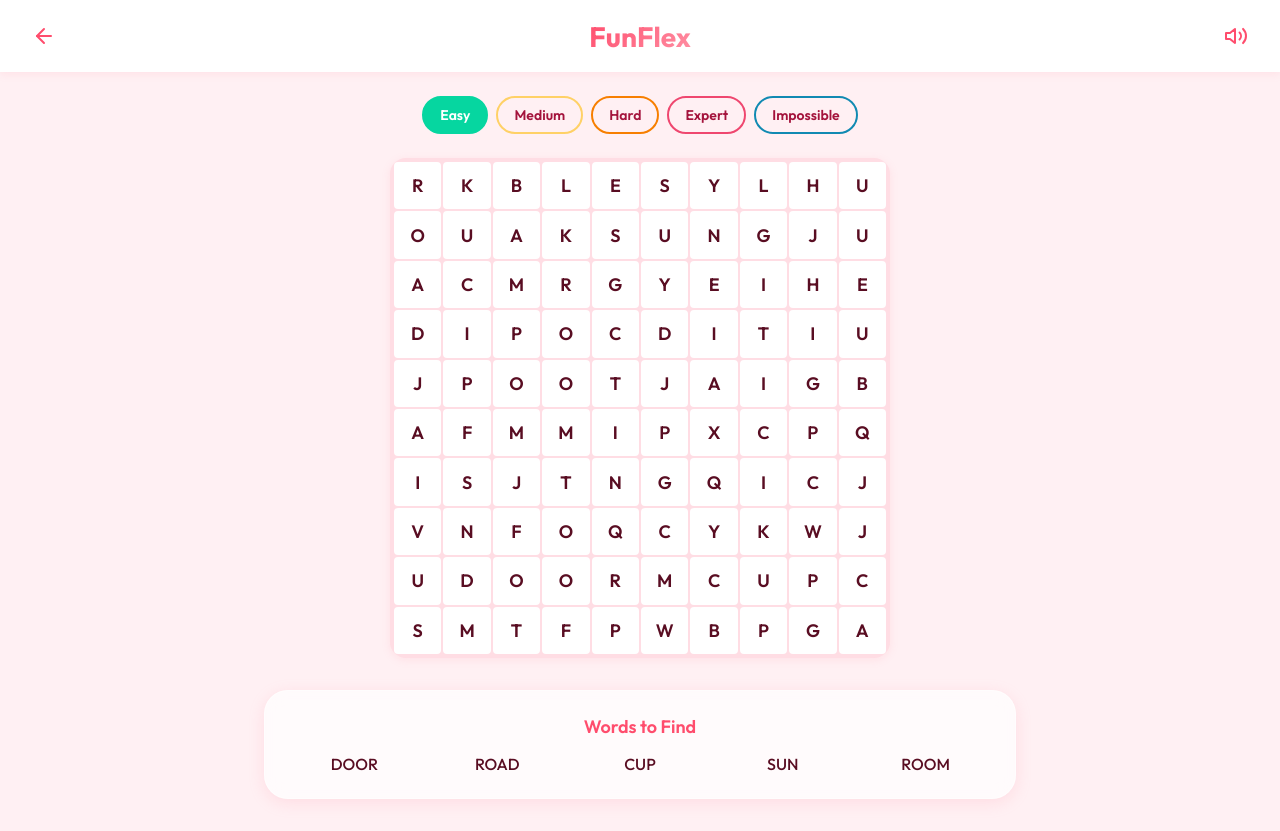
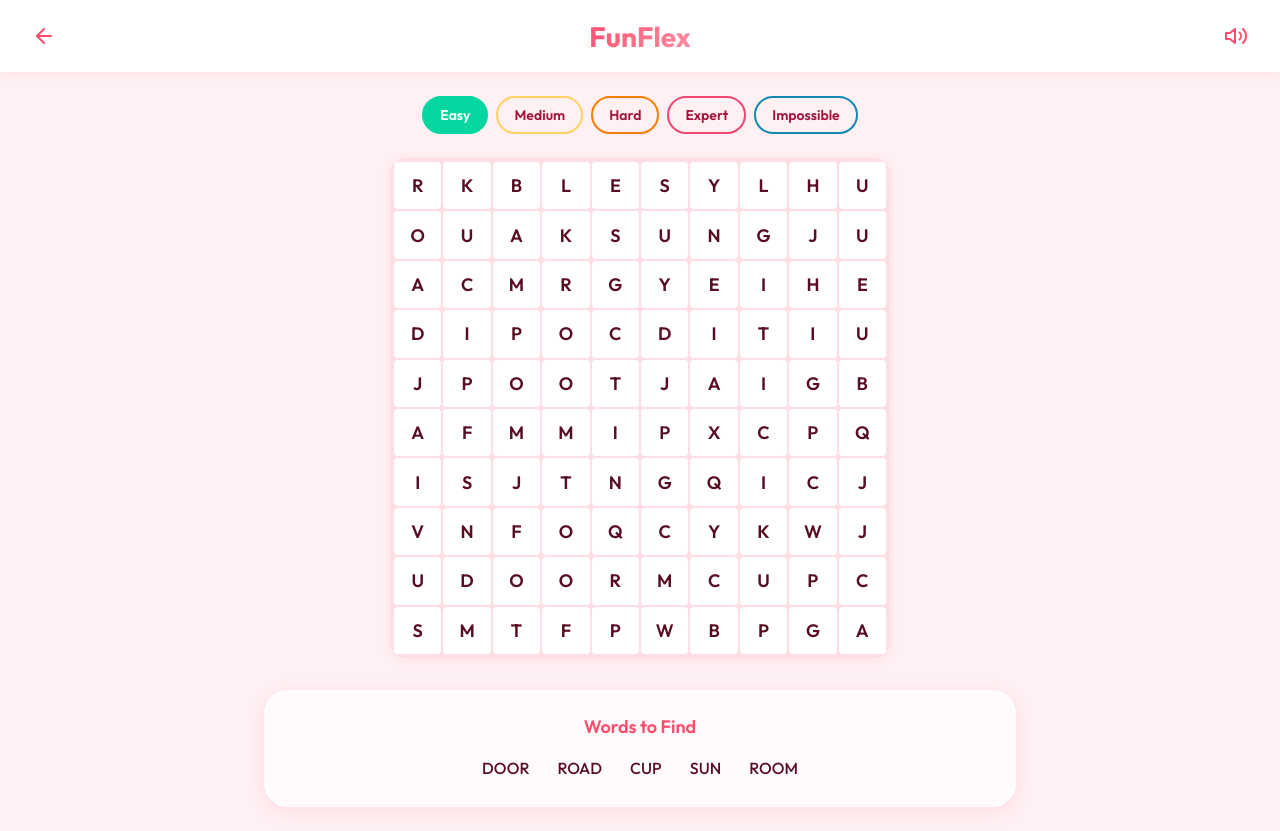
Before and after one commit to priyamkapadiya07/FunFlex, a React (Vite) app: page /word-search in a window 1280 px wide. Built offline with nearby package versions, Linux system fonts and the light colour scheme.

Commit message:
Fix word overlap issue

```diff
--- a/src/pages/WordSearch/WordSearch.jsx
+++ b/src/pages/WordSearch/WordSearch.jsx
@@ -276,8 +276,9 @@ const styles = {
     textAlign: 'center',
   },
   wordsGrid: {
-    display: 'grid',
-    gridTemplateColumns: 'repeat(auto-fit, minmax(100px, 1fr))',
+    display: 'flex',
+    flexWrap: 'wrap',
+    justifyContent: 'center',
     gap: '12px',
     textAlign: 'center',
   },
@@ -285,5 +286,7 @@ const styles = {
     fontSize: '16px',
     fontWeight: 500,
     transition: 'var(--transition-fast)',
+    wordBreak: 'break-word',
+    padding: '4px 8px',
   }
 };
```
